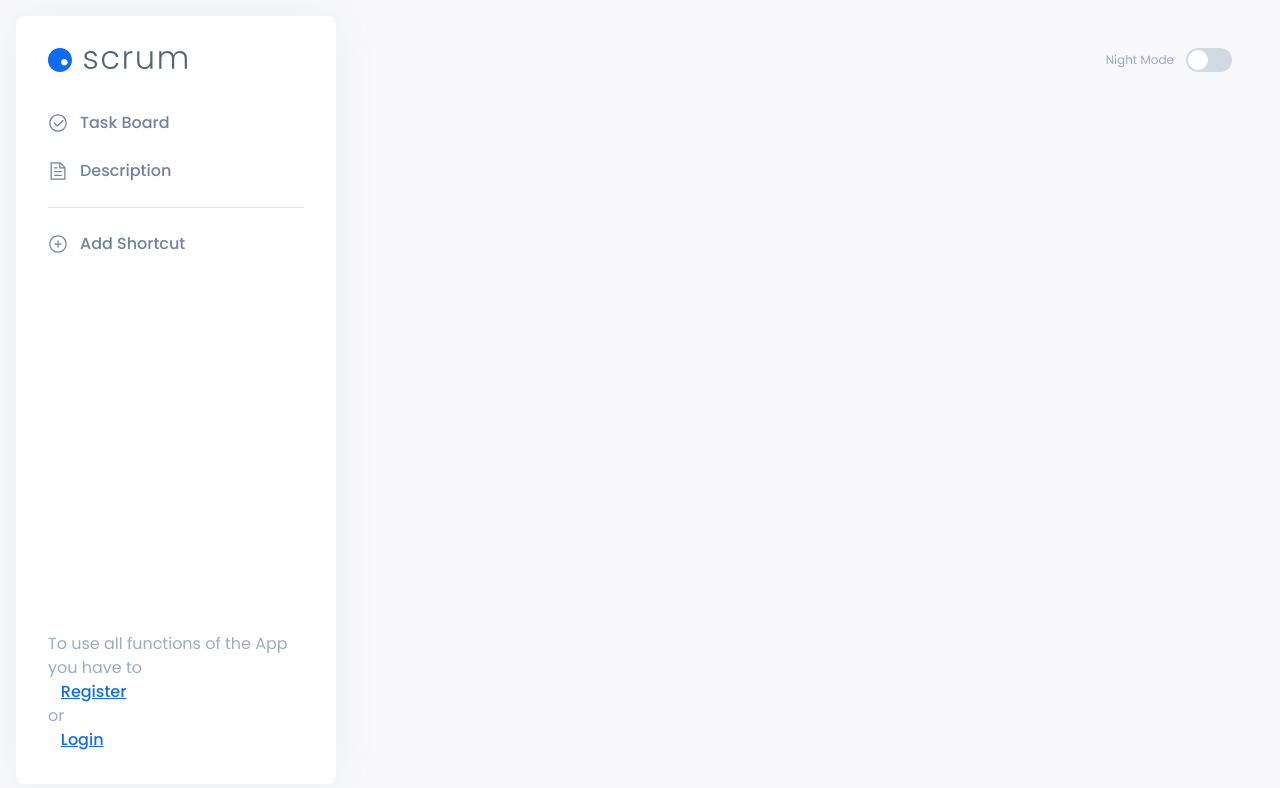
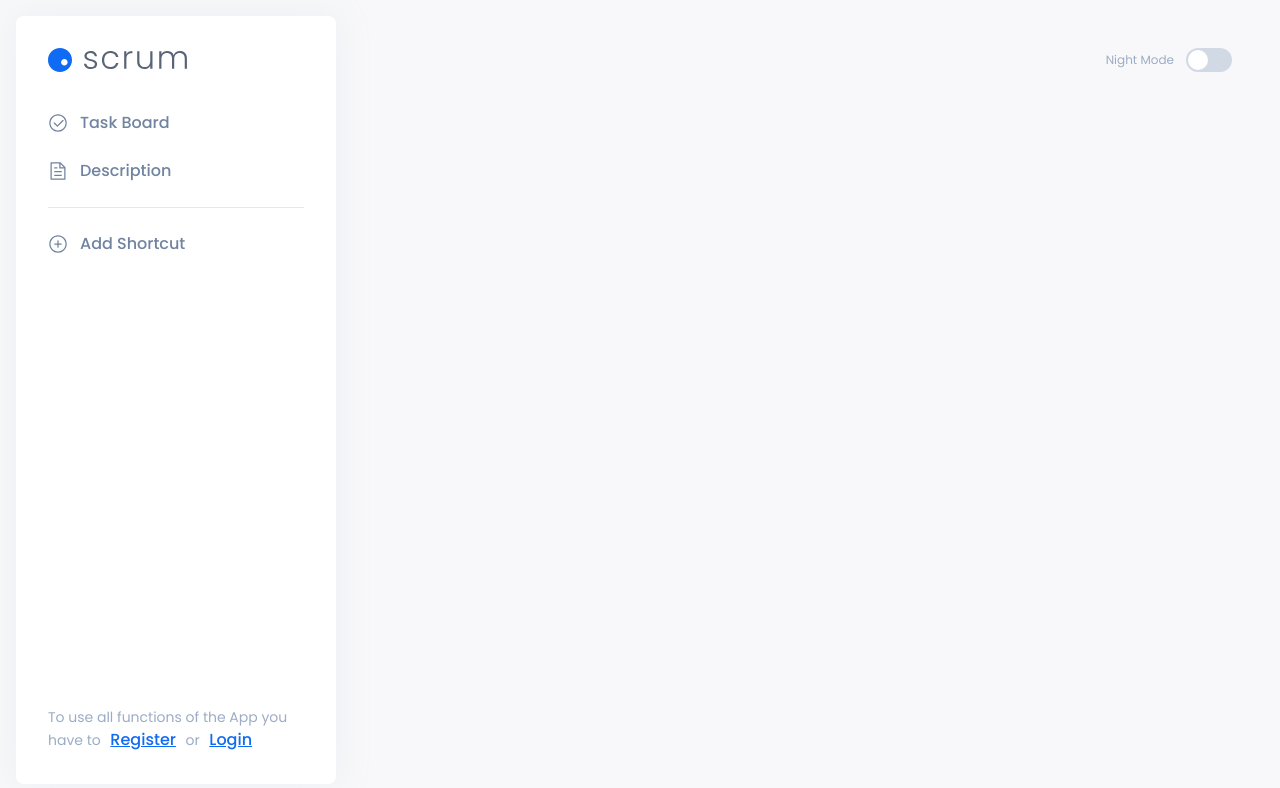
Before and after one commit to mlichlundia/scrum_board, a React (Create React App) app: page / in a window 1280 px wide. Shown: the top 788 px of the page. Built offline with nearby package versions, Linux system fonts and the light colour scheme; no server answers.

Commit message:
correct  styles

```diff
--- a/src/App.css
+++ b/src/App.css
@@ -90,8 +90,9 @@ hr {
 }
 
 .auth__route {
+  display: inline-block;
   color: var(--blue700);
-  padding: 0 0.4rem;
+  padding: 0 0.3rem;
 }
 
 .auth__route:hover {
--- a/src/index.css
+++ b/src/index.css
@@ -88,35 +88,35 @@ p {
   font-weight: 400;
 }
 
-p1 {
+.p1 {
   margin: 0;
   font-size: 1rem;
   line-height: 130%;
   font-weight: 500;
 }
 
-p2 {
+.p2 {
   margin: 0;
   font-size: 0.875rem;
   line-height: 150%;
   font-weight: 500;
 }
 
-p3 {
+.p3 {
   margin: 0;
   font-size: 0.875rem;
   line-height: 150%;
   font-weight: 400;
 }
 
-p4 {
+.p4 {
   margin: 0;
   font-size: 0.75rem;
   line-height: 130%;
   font-weight: 500;
 }
 
-p5 {
+.p5 {
   margin: 0;
   font-size: 0.75rem;
   line-height: 150%;
--- a/src/routes/TaskBoard/Column.css
+++ b/src/routes/TaskBoard/Column.css
@@ -5,7 +5,6 @@
 .column__header {
   position: sticky;
   top: 0;
-  padding: 0 0 1rem;
   color: var(--gray400);
   background: #f8f8fa;
   z-index: 1;
@@ -13,3 +12,7 @@
   display: flex;
   align-items: center;
 }
+
+.droppable {
+  padding: 1rem 0 0;
+}
```
